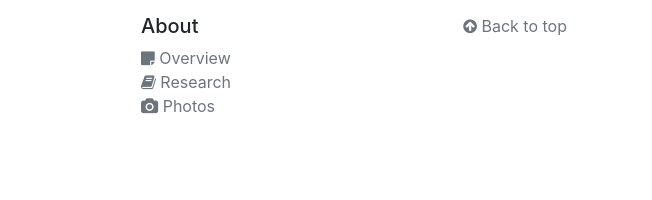
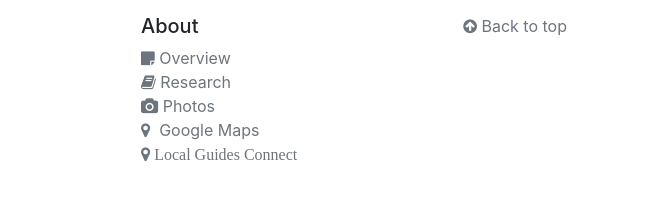
Before and after one commit to patra-aparajita/patra-aparajita.github.io, a plain HTML site: page travel-blogs-website/home.html in a window 1280 px wide. Shown: the part 2557-2757 px from the top of the page, 628-1280 px from the left. Drawn offline with nearby package versions, Linux system fonts and the light colour scheme.

Commit message:
Update home.html

```diff
--- a/travel-blogs-website/home.html
+++ b/travel-blogs-website/home.html
@@ -207,7 +207,8 @@
         <li><a class="text-secondary" href="https://www.facebook.com/aparajita.patra/about?section=overview&lst=100000529053573%3A100000529053573%3A1589049426"><span class="fa fa-sticky-note"></span>&nbsp;Overview</a></li>
         <li><a class="text-muted" href="https://www.researchgate.net/profile/Aparajita_Patra/research"><span class="fa fa-book"></span>&nbsp;Research</a></li>
         <li><a class="text-secondary" href="https://www.facebook.com/aparajita.patra/photos_all?lst=100000529053573%3A100000529053573%3A1589049426"><span class="fa fa-camera"></span>&nbsp;Photos</a></li>
-        <!-- <li><a class="text-muted" href="#">Terms</a></li> -->
+        <li><a class="text-secondary" href="https://www.google.com/maps/contrib/116434713467528077085/contribute/@20.0486624,85.8284851,10z/data=!3m1!4b1!4m3!8m2!3m1!1e1"><span class="fa fa-map-marker"></span>&nbsp;&nbsp;Google Maps</a></li>
+        <li><a class="text-secondary" href="https://www.localguidesconnect.com/t5/user/viewprofilepage/user-id/1192530"><span class="fa fa-map-marker">&nbsp;Local Guides Connect</a></li>
       </ul>
     </div>
     <div class="col-6 col-md">
```
